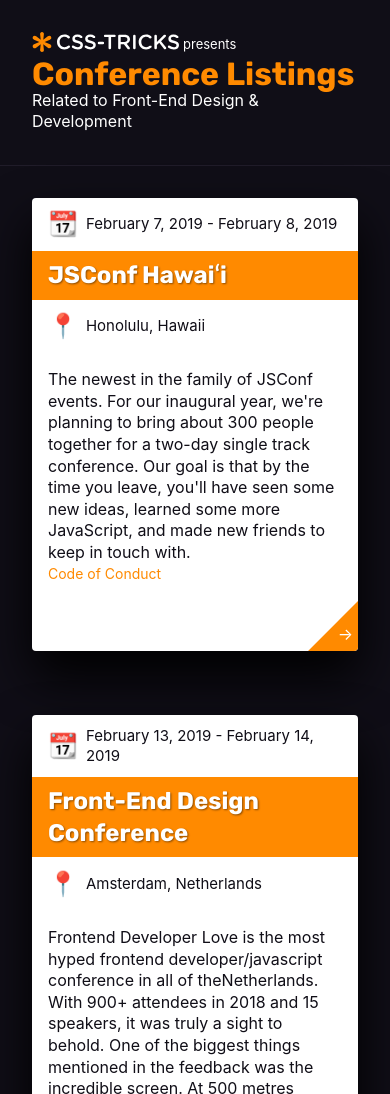
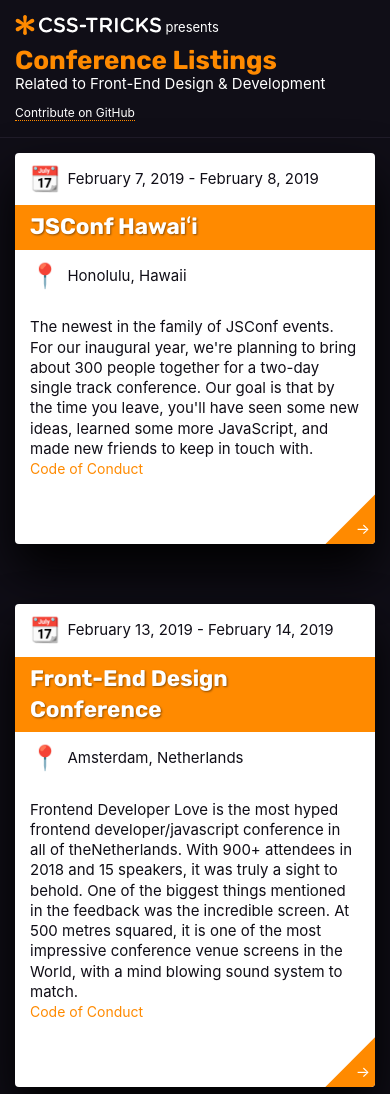
Before and after one commit to CSS-Tricks/conferences, an Eleventy site: page site/index.njk in a window 390 px wide. Shown: the top 1094 px of the page. Built offline with nearby package versions, Linux system fonts and the light colour scheme; Eleventy itself is replaced by a stand-in of ours; files that its build step writes are made by us from their sources; what nunjucks-inspect would draw is missing.

Commit message:
contributing link

```diff
--- a/site/css/index.css
+++ b/site/css/index.css
@@ -44,6 +44,7 @@
 .site-header {
   padding: 2rem;
   border-bottom: 1px solid #201c29;
+  position: relative;
 }
 h1 {
   font-family: var(--ff-title);
@@ -70,6 +71,19 @@
   top: -3px;
 }
 
+.contribute-link {
+  font-size: 12px;
+  color: white;
+  border-bottom: 1px dotted var(--orange);
+  position: absolute;
+  right: 2rem;
+  top: 2rem;
+}
+.contribute-link:hover,
+.contribute-link:focus {
+  border-bottom-style: solid;
+}
+
 .conference-list {
   list-style: none;
   display: grid;
@@ -86,8 +100,7 @@
   position: relative;
   padding: 0 0 50px 0;
 }
-.conf-title {
-}
+
 .conf-title a {
   display: block;
   padding: 0.5rem 1rem;
@@ -151,10 +164,26 @@
 
 @media (max-width: 700px) {
   html {
-    font-size: 16px;
+    font-size: 15px;
+  }
+  .logo {
+    margin-bottom: 0.5rem;
+  }
+  h1 {
+    font-size: 26px;
+  }
+  .subtitle {
+    margin-bottom: 0.5rem;
+  }
+  .site-header {
+    padding: 1rem;
+  }
+  .contribute-link {
+    position: static;
   }
   .conference-list {
     display: block;
+    padding: 1rem;
   }
   .conf {
     margin-bottom: 4rem;
--- a/site/index.njk
+++ b/site/index.njk
@@ -6,7 +6,7 @@
 
 <header class="site-header">
   <div class="logo">
-    <a href="/">
+    <a href="https://css-tricks.com">
       <div class="screen-reader-text">CSS-Tricks</div>
       <svg class="icon-logo-star" width="35px" height="35px">
         <use xlink:href="#icon-logo-star"></use>
@@ -15,12 +15,16 @@
       <svg class="icon-logo-text" width="214px" height="35px">
         <use xlink:href="#logo"></use>
       </svg>
-      <span class="presents">presents</span>
     </a>
+    <span class="presents">presents</span>
   </div>
 
   <h1>Conference Listings</h1>
   <div class="subtitle">Related to Front-End Design & Development</div>
+
+  <a class="contribute-link" href="https://github.com/CSS-Tricks/conferences"
+    >Contribute on GitHub</a
+  >
 </header>
 
 <ul class="conference-list">
```
Also changed, not shown: 2 other files.
